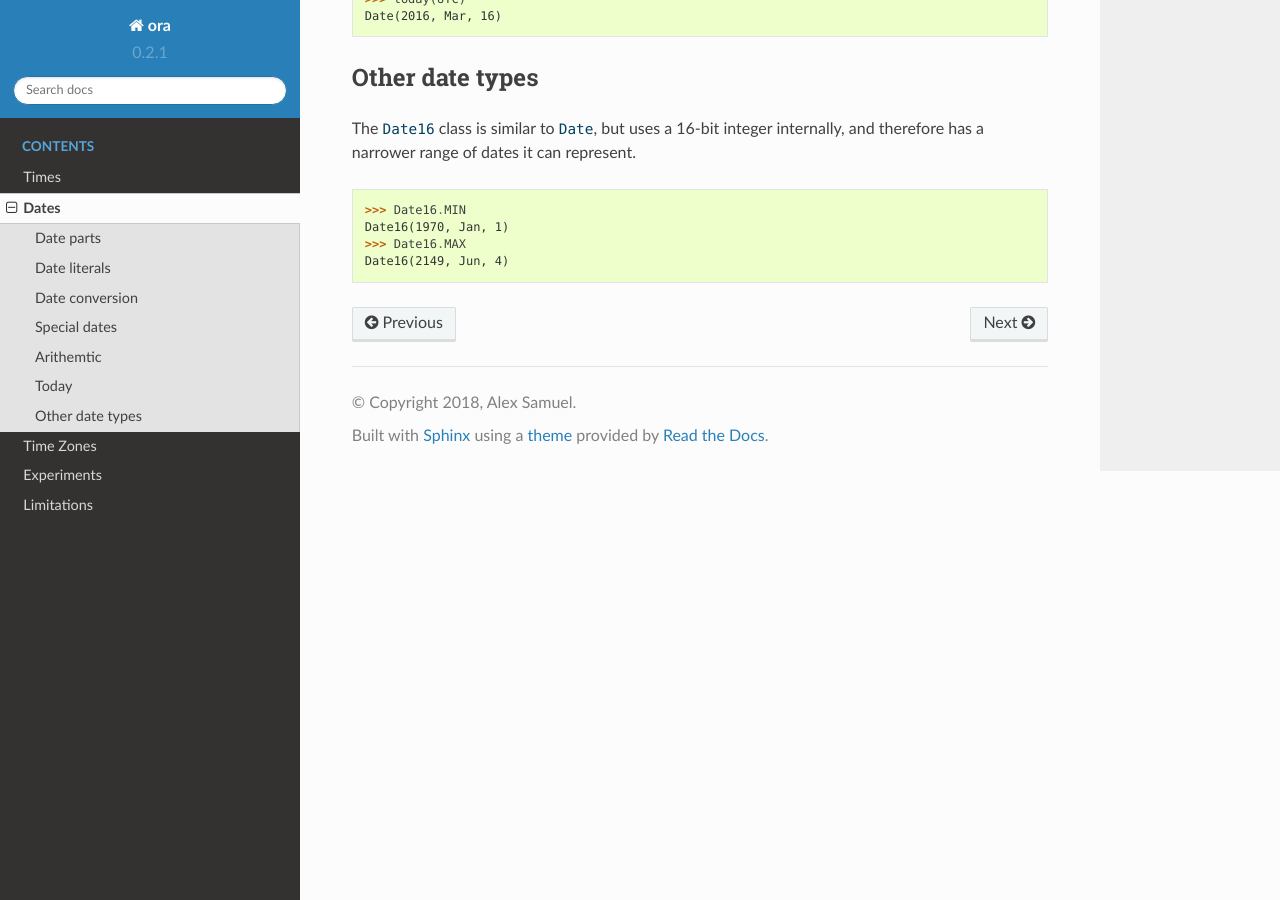
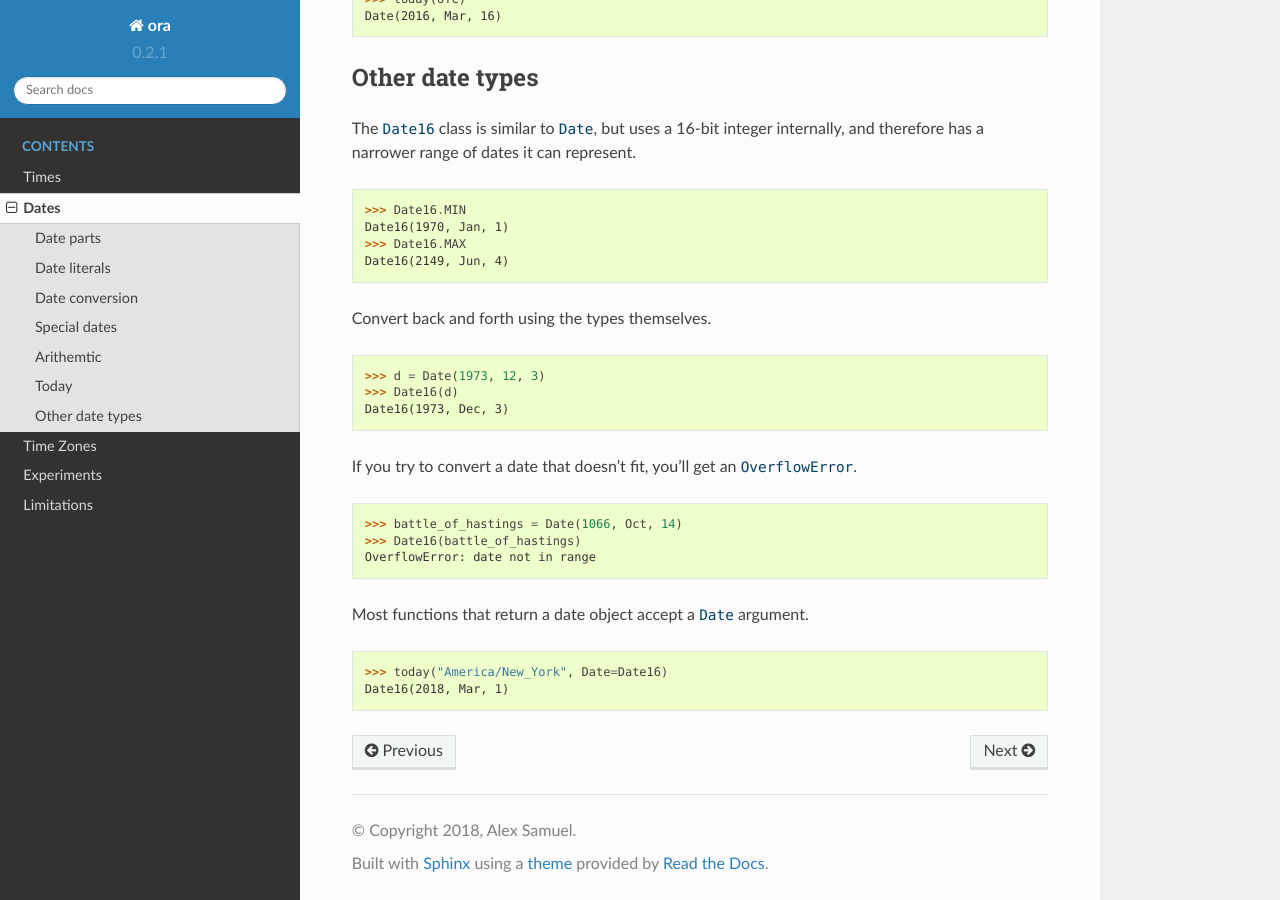
Before and after one commit to alexhsamuel/ora, a Sphinx documentation site: the page built from docs/dates.rst, in a window 1280 px wide and 900 px high, scrolled down 3208 px. Built offline with Sphinx 7.4.7 and the Read the Docs theme 2.0.0, drawn with Linux system fonts in a browser that asks for light colours; pages that are not in the unit, such as notebooks, are missing from menus.

Commit message:
More on date types.

```diff
--- a/docs/dates.rst
+++ b/docs/dates.rst
@@ -154,3 +154,20 @@ and therefore has a narrower range of dates it can represent.
     Date16(1970, Jan, 1)
     >>> Date16.MAX
     Date16(2149, Jun, 4)
+
+Convert back and forth using the types themselves.
+
+    >>> d = Date(1973, 12, 3)
+    >>> Date16(d)
+    Date16(1973, Dec, 3)
+
+If you try to convert a date that doesn't fit, you'll get an `OverflowError`.
+
+    >>> battle_of_hastings = Date(1066, Oct, 14)
+    >>> Date16(battle_of_hastings)
+    OverflowError: date not in range
+
+Most functions that return a date object accept a `Date` argument.
+
+    >>> today("America/New_York", Date=Date16)
+    Date16(2018, Mar, 1)
```
